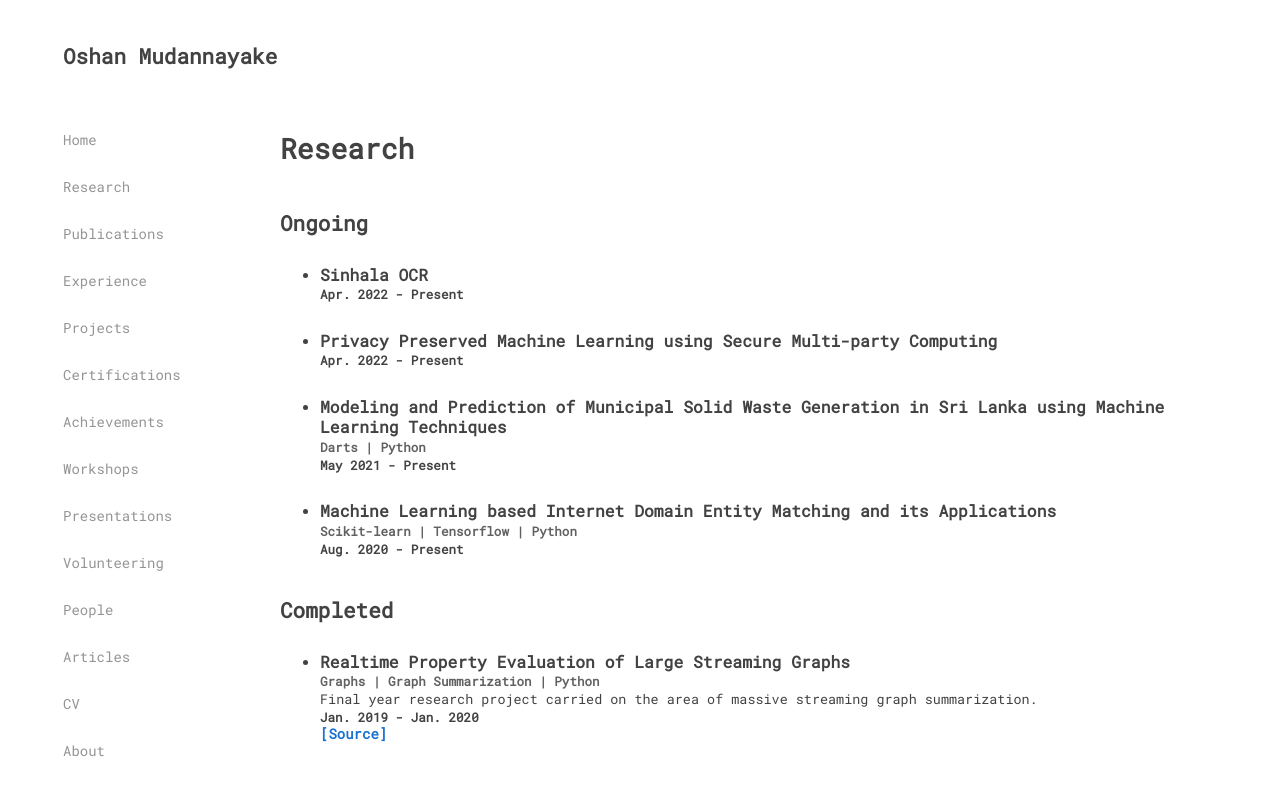
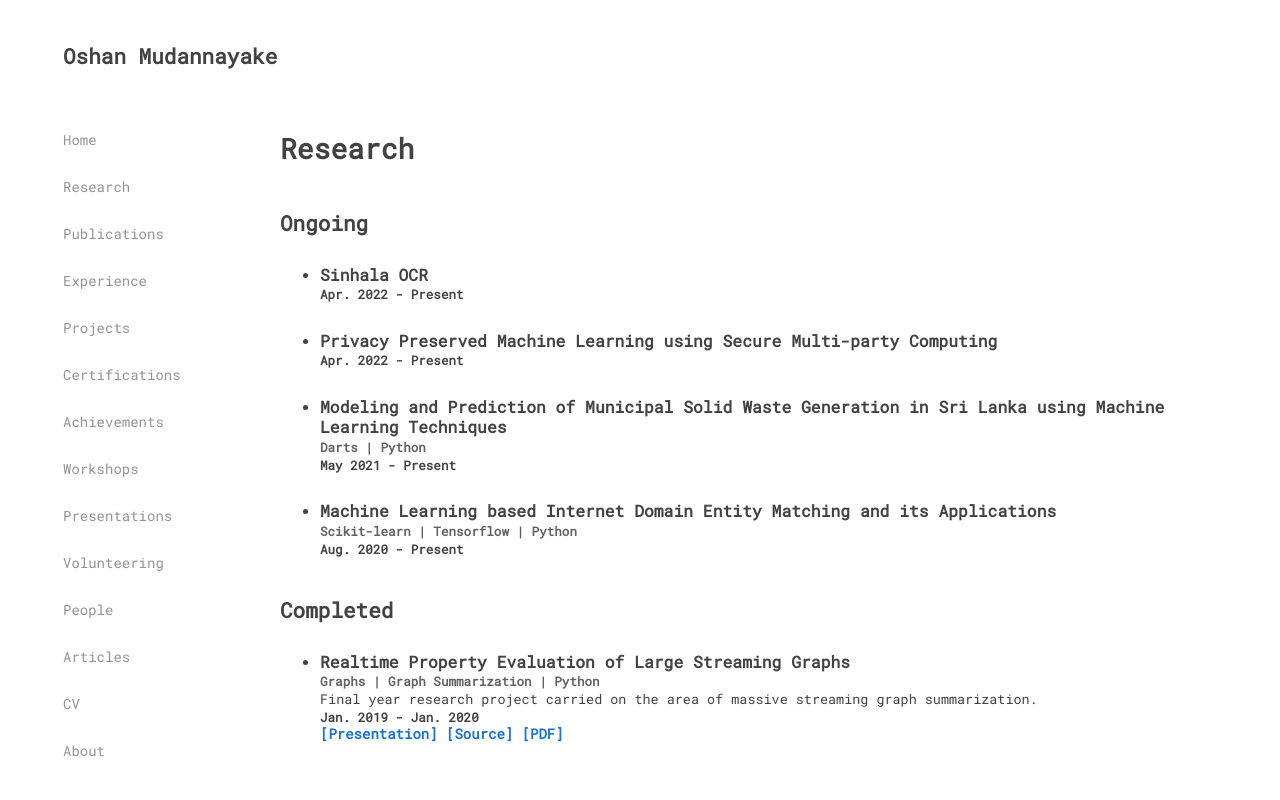
Before and after one commit to ivantha/ivantha.github.io, a Gatsby site: page /research in a window 1280 px wide. Built offline with nearby package versions, Linux system fonts and the light colour scheme; Gatsby itself is replaced by a stand-in of ours.

Commit message:
add rpelsg links

```diff
--- a/src/pages/research.js
+++ b/src/pages/research.js
@@ -47,7 +47,7 @@ const ResearchPage = () => (
                             <span className="tools-text">Graphs | Graph Summarization | Python</span><br />
                             <span className="content-text">Final year research project carried on the area of massive streaming graph summarization.</span><br />
                             <span className="date-text">Jan. 2019 - Jan. 2020</span><br />
-                            <span><a className="link" href="https://github.com/ivantha/rpelsg" target="_blank" rel="noopener noreferrer">[Source]</a></span>
+                            <span><a className="link" href="https://docs.google.com/presentation/d/1HQr98OLbt1QBcVf28NeYp1ws2XV7admlYiCcRN5dnHA/edit?usp=sharing" target="_blank" rel="noopener noreferrer">[Presentation]</a> <a className="link" href="https://github.com/ivantha/rpelsg" target="_blank" rel="noopener noreferrer">[Source]</a> <a className="link" href="/2021_kmatrix_a_space_efficient_streaming_graph_summarization_technique.pdf" target="_blank" rel="noopener noreferrer">[PDF]</a></span>
                         </li>
                         <li className="projects-wrapper">
                             <h3>Machine Learning over Encrypted Data</h3>
```
